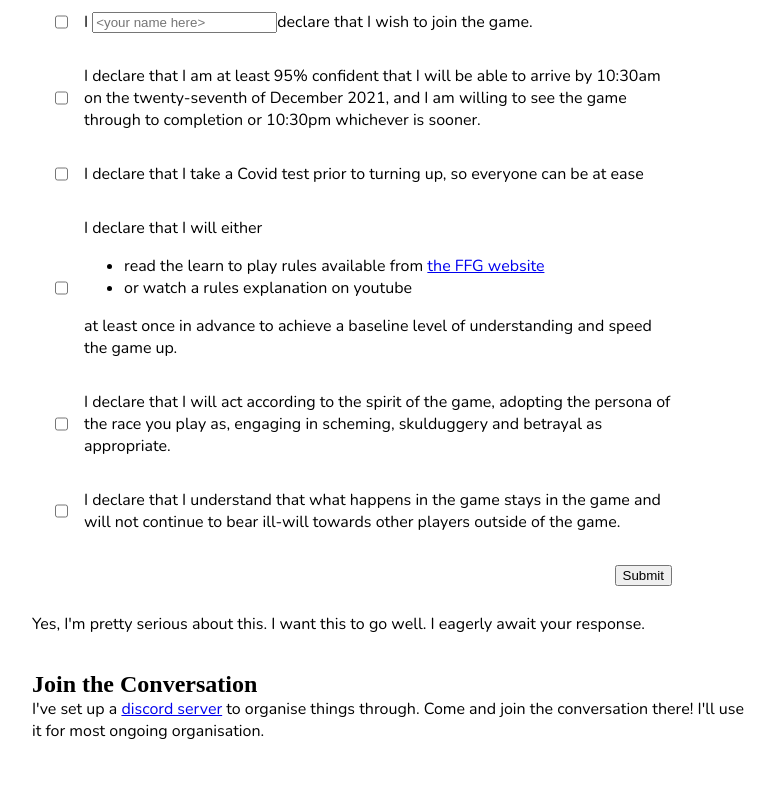
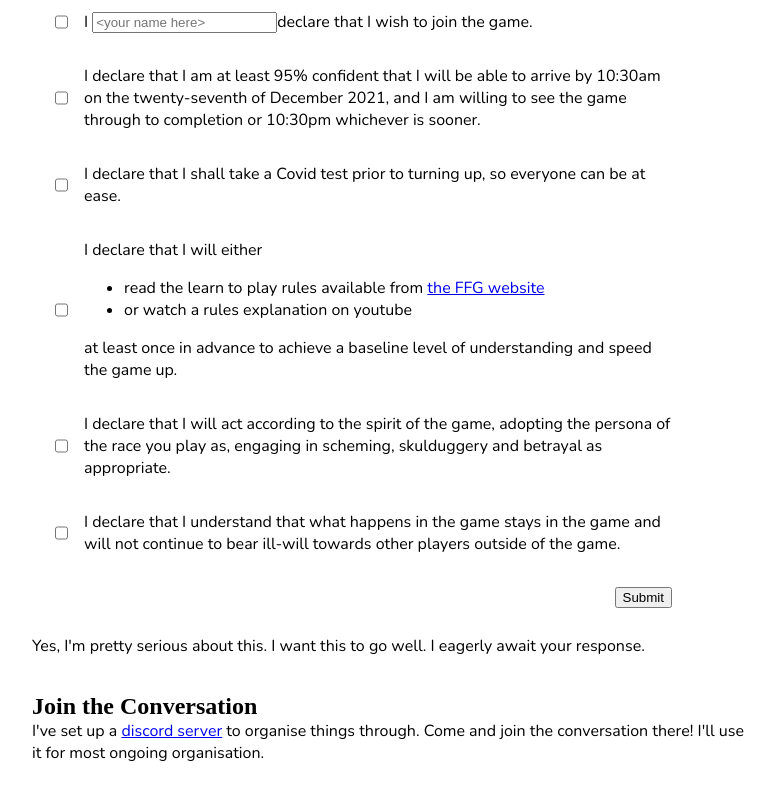
Before and after one commit to DominicBisset/ti4, a website: page src/index.html in a window 1280 px wide. Shown: the part 3080-3880 px from the top of the page, without its empty margins (24-799 px from the left). Drawn offline with nearby package versions, Linux system fonts and the light colour scheme; a web font is replaced by a local one.

Commit message:
Fixed some errors in the form

```diff
--- a/src/index.html
+++ b/src/index.html
@@ -82,7 +82,7 @@
                 <form name="rsvp" data-netlify="true">
                     <div><input type="checkbox" id="chk_wanttojoin" name="chk_wanttojoin"/><label for="chk_wanttojoin">I <input type="text" name="txt_name" placeholder="&lt;your name here&gt;" required/>declare that I wish to join the game.</label></div>
                     <div><input type="checkbox" id="chk_isabletocome" name="chk_isabletocome"/><label for="chk_isabletocome">I declare that I am at least 95% confident that I will be able to arrive by 10:30am on the twenty-seventh of December 2021, and I am willing to see the game through to completion or 10:30pm whichever is sooner.</label></div>
-                    <div><input type="checkbox" id="chk_wanttojoin" name="chk_wanttojoin"/><label for="chk_wanttojoin">I declare that I take a Covid test prior to turning up, so everyone can be at ease</label></div>
+                    <div><input type="checkbox" id="chk_covid" name="chk_covid"/><label for="chk_covid">I declare that I shall take a Covid test prior to turning up, so everyone can be at ease.</label></div>
                     <div><input type="checkbox" id="chk_willreadtherules" name="chk_willreadtherules"/><label for="chk_willreadtherules">I declare that I will either
                         <ul>
                             <li>read the learn to play rules available from <a href="https://images-cdn.fantasyflightgames.com/filer_public/f3/c6/f3c66512-8e19-4f30-a0d4-d7d75701fd37/ti-k0289_learn_to_playcompressed.pdf">the FFG website</a></li>
```
